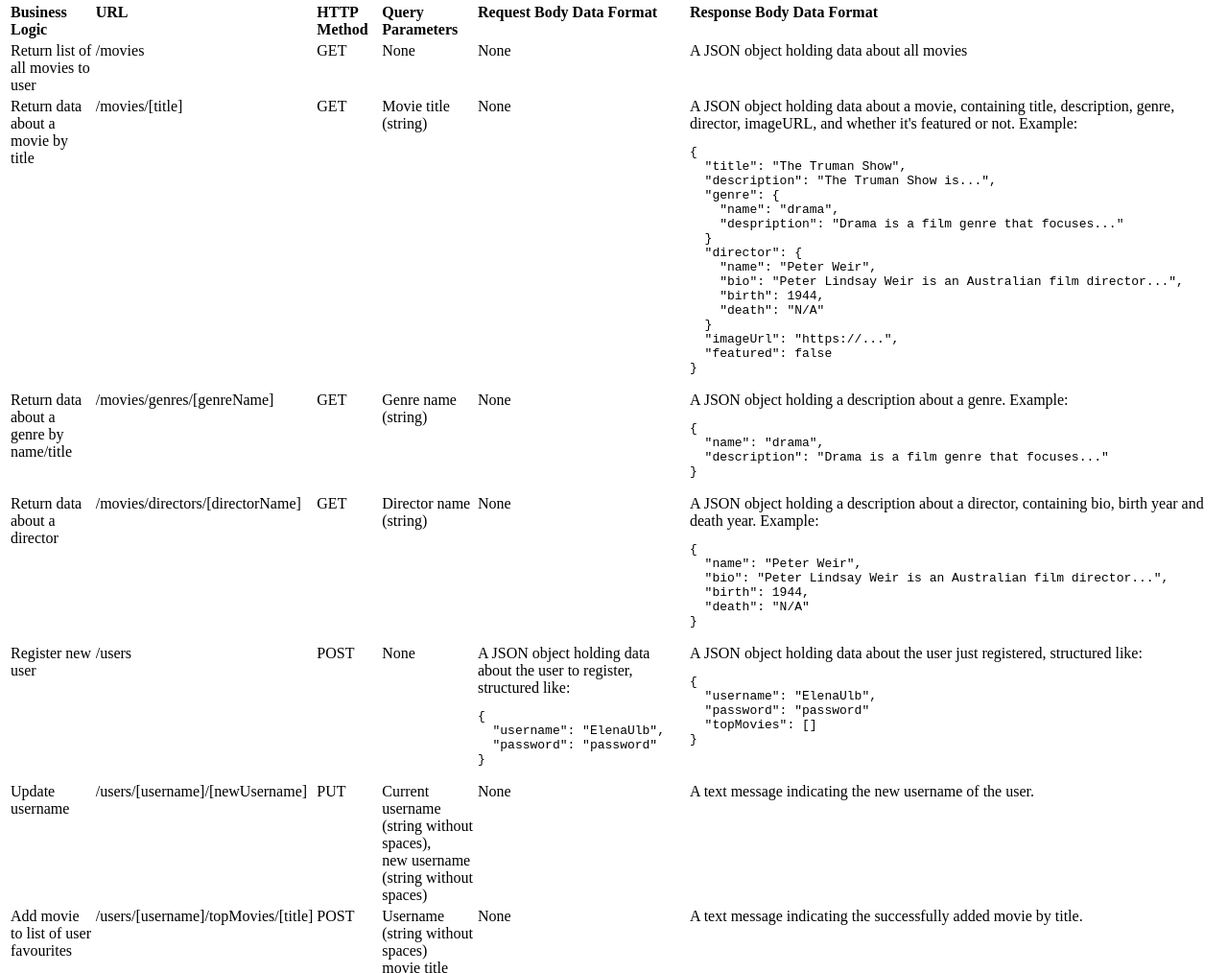
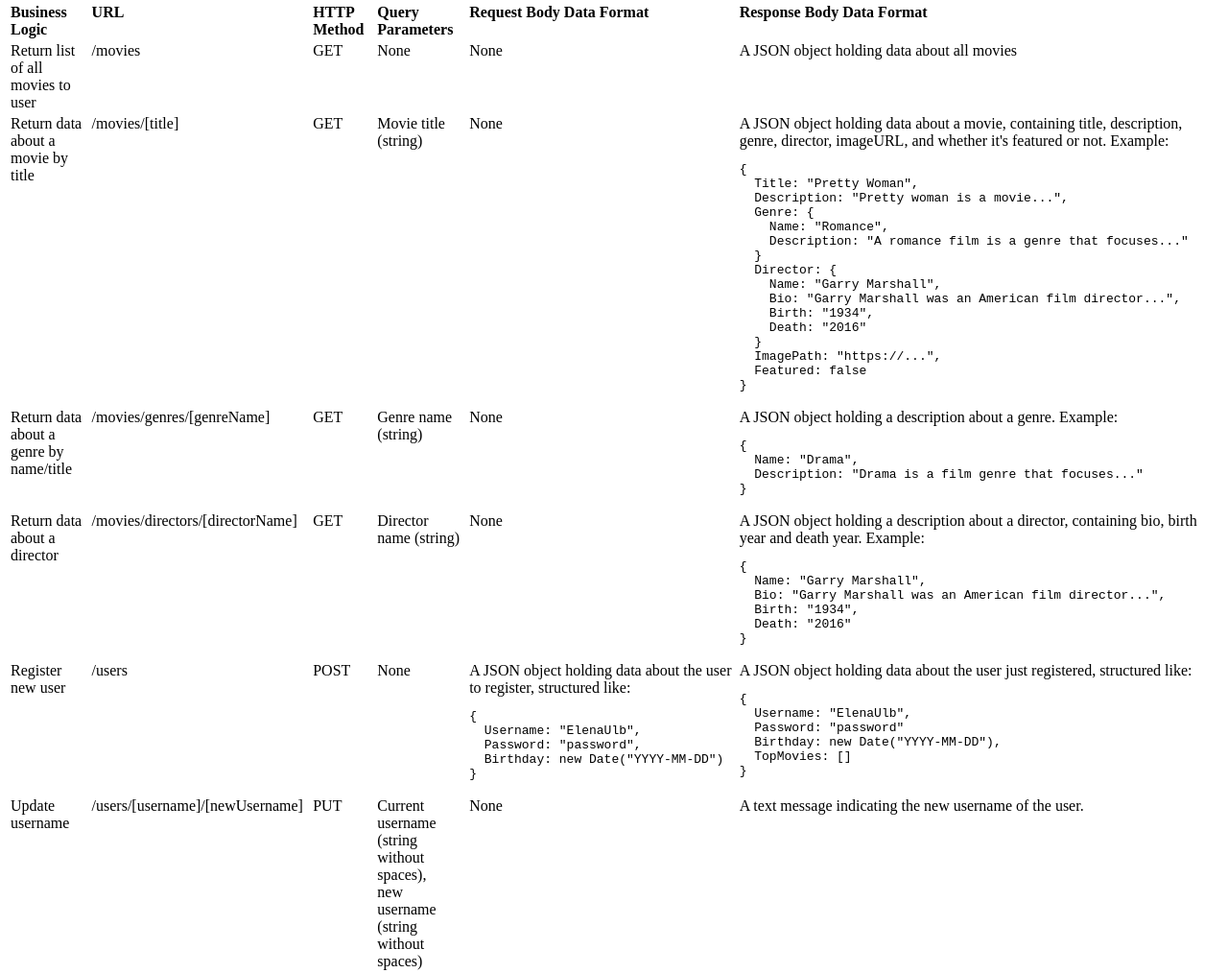
Before and after one commit to ElenaUJ/MovieMate-backend, a website: page public/documentation.html in a window 1280 px wide. Shown: the part 252-1266 px from the top of the page at 96% size. Drawn offline with Linux system fonts and the light colour scheme.

Commit message:
Updated input/output formats

```diff
--- a/public/documentation.html
+++ b/public/documentation.html
@@ -36,7 +36,7 @@
         <td>None</td>
         <td>
           A JSON object holding data about a movie, containing title, description, genre, director, imageURL, and whether it's featured or not. Example:
-          <pre>{<br>  "title": "The Truman Show",<br>  "description": "The Truman Show is...",<br>  "genre": {<br>    "name": "drama",<br>    "despription": "Drama is a film genre that focuses..."<br>  }<br>  "director": {<br>    "name": "Peter Weir",<br>    "bio": "Peter Lindsay Weir is an Australian film director...",<br>    "birth": 1944,<br>    "death": "N/A"<br>  }<br>  "imageUrl": "https://...",<br>  "featured": false<br>}</pre>
+          <pre>{<br>  Title: "Pretty Woman",<br>  Description: "Pretty woman is a movie...",<br>  Genre: {<br>    Name: "Romance",<br>    Description: "A romance film is a genre that focuses..."<br>  }<br>  Director: {<br>    Name: "Garry Marshall",<br>    Bio: "Garry Marshall was an American film director...",<br>    Birth: "1934",<br>    Death: "2016"<br>  }<br>  ImagePath: "https://...",<br>  Featured: false<br>}</pre>
         </td>
       </tr>
       <tr>
@@ -47,7 +47,7 @@
         <td>None</td>
         <td>
           A JSON object holding a description about a genre. Example:
-          <pre>{<br>  "name": "drama",<br>  "description": "Drama is a film genre that focuses..."<br>}</pre>
+          <pre>{<br>  Name: "Drama",<br>  Description: "Drama is a film genre that focuses..."<br>}</pre>
         </td>
       </tr>
       <tr>
@@ -58,7 +58,7 @@
         <td>None</td>
         <td>
           A JSON object holding a description about a director, containing bio, birth year and death year. Example:
-          <pre>{<br>  "name": "Peter Weir",<br>  "bio": "Peter Lindsay Weir is an Australian film director...",<br>  "birth": 1944,<br>  "death": "N/A"<br>}</pre>
+          <pre>{<br>  Name: "Garry Marshall",<br>  Bio: "Garry Marshall was an American film director...",<br>  Birth: "1934",<br>  Death: "2016"<br>}</pre>
         </td>
       </tr>
       <tr>
@@ -68,10 +68,10 @@
         <td>None</td>
         <td>
           A JSON object holding data about the user to register, structured like:
-          <pre>{<br>  "username": "ElenaUlb",<br>  "password": "password"<br>}</pre>
+          <pre>{<br>  Username: "ElenaUlb",<br>  Password: "password",<br>  Birthday: new Date("YYYY-MM-DD")<br>}</pre>
         </td>
         <td>A JSON object holding data about the user just registered, structured like:
-          <pre>{<br>  "username": "ElenaUlb",<br>  "password": "password"<br>  "topMovies": []<br>}</pre></td>
+          <pre>{<br>  Username: "ElenaUlb",<br>  Password: "password"<br>  Birthday: new Date("YYYY-MM-DD"),<br>  TopMovies: []<br>}</pre></td>
       </tr>
       <tr>
         <td>Update username</td>
```
